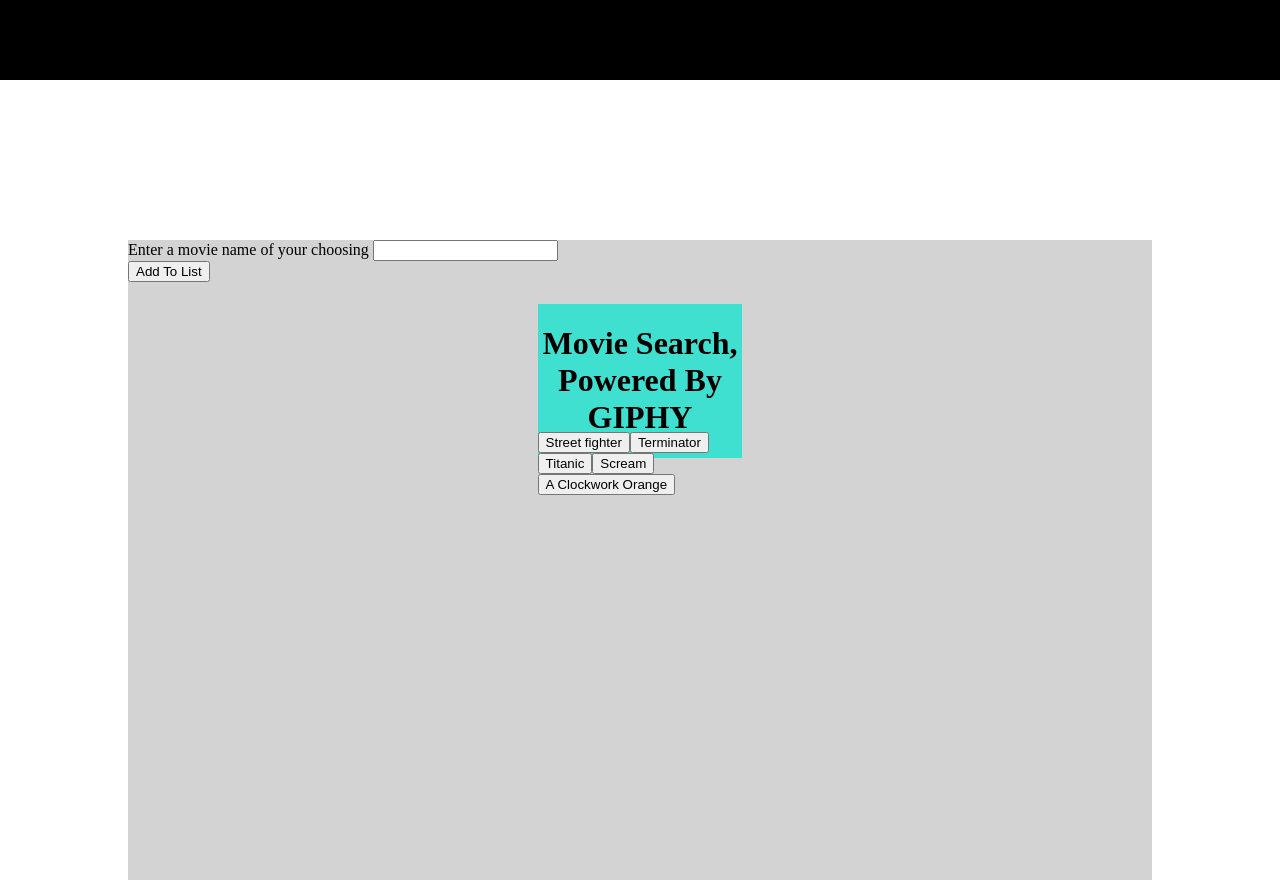
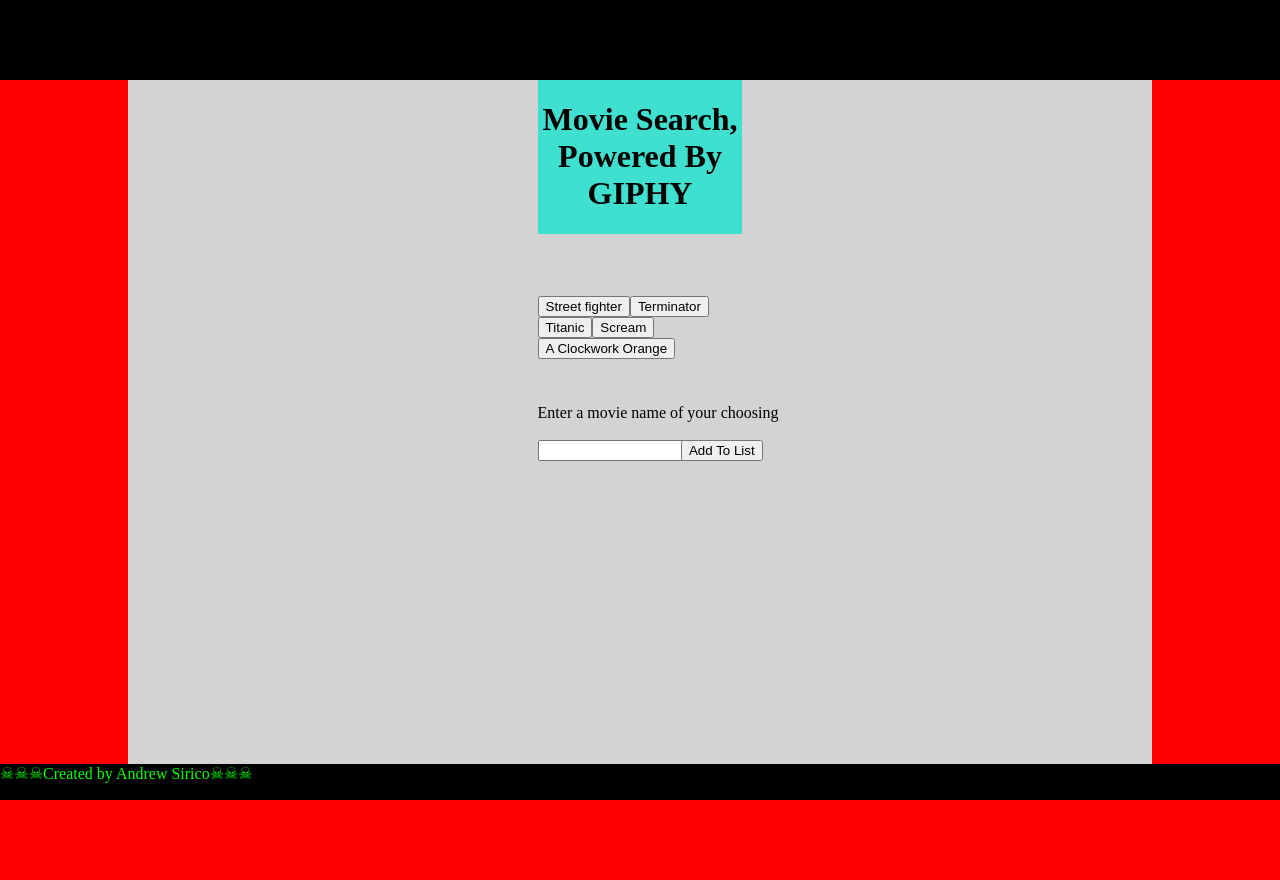
Before and after one commit to siricoa94/giphyAssignmentTwo, a website: page index.html in a window 1280 px wide. After the commit the page ends 800 px from the top, so only its background shows below. Drawn offline with nearby package versions, Linux system fonts and the light colour scheme.

Commit message:
file update: style.css recieved many changes

```diff
--- a/assets/css/style.css
+++ b/assets/css/style.css
@@ -1,3 +1,9 @@
+body{
+    height: 100%;
+    width: 100%;
+    background-color: red;
+
+}
 nav{
     position: fixed;
     background-color: black;
@@ -8,20 +14,19 @@
 }
 #container{
     position: absolute;
-    top: 30%;
+    top: 10%;
     left: 10%;
     width:80%;
-    height: 80%;
+    height: 90%;
     background-color: lightgrey;
     z-index: -1;
-    background-attachment: scroll;
 }
 #titleDiv {
     position: absolute;
     left: 40%;
     right: 40%;
     width: 20%;
-    top: 10%;
+    top: 0%;
     text-align: center;
     background: turquoise;
 }
@@ -32,12 +37,37 @@
     left: 40%;
     right: 40%;
 }
+#movieFormTitle {
+    position: absolute;
+    top: 45%;
+    left: 40%;
+}
+#movie-input {
+    position: absolute;
+    top: 50%;
+    left: 40%;
+}
+#add-movie {
+    position: absolute;
+    top: 50%;
+    left: 54%;
+
+}
 #gifContainer {
     position: absolute;
-    top: 50%;
+    top: 55%;
     width: 20%;
     height: 40%;
     left: 40%;
     right: 40%;
-    overflow: scroll;
+    overflow: hidden;
 }
+footer{
+    position: absolute;
+    bottom: 0%;
+    height: 5%;
+    width: 125.03%;
+    left: -12.5%;
+    background-color: black;
+    color: lime;
+}
--- a/index.html
+++ b/index.html
@@ -19,7 +19,9 @@
         <input id="add-movie" type="submit" value="Add To List">
     </form>
     <div id="gifContainer"></div>
+    <footer>☠☠☠Created by Andrew Sirico☠☠☠</footer>
 </div>
+
 
 
 </body>
```
